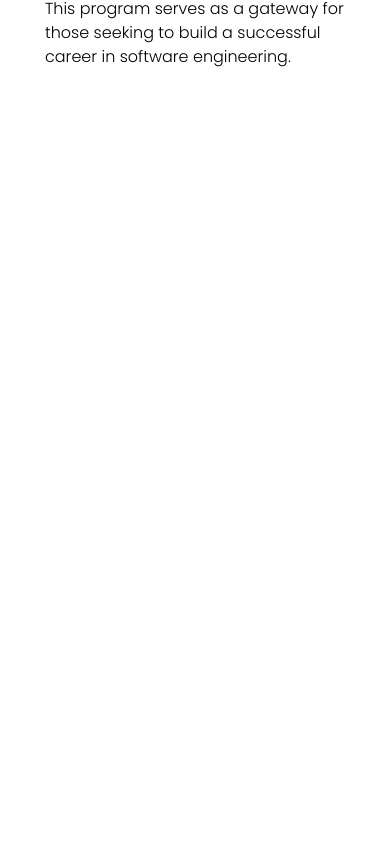
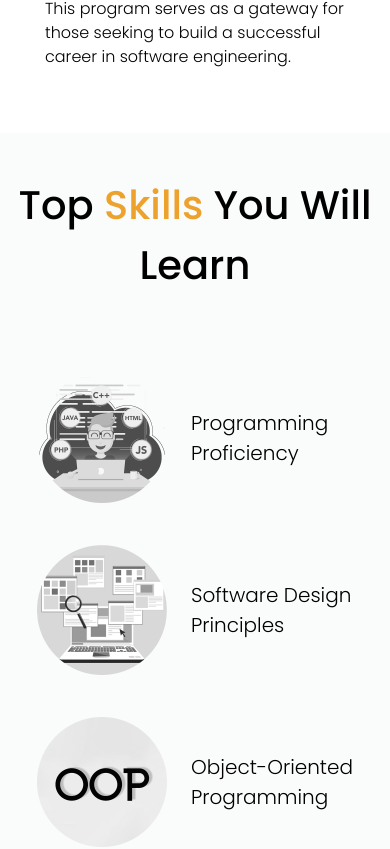
Before and after one commit to shadowisf/WestfordAssessmentTask, a React (Vite) app: page / in a window 390 px wide. Shown: the part 1995-2844 px from the top of the page. Before the commit the page ends 2128 px from the top, so only its background shows below. Built offline with nearby package versions, Linux system fonts and the light colour scheme.

Commit message:
made top skills responsive

```diff
--- a/src/App.tsx
+++ b/src/App.tsx
@@ -1,6 +1,6 @@
 import Hero from "./components/2-hero/_Hero";
 import ProgrammeOverview from "./components/3-programme-overview/_ProgramOverview";
-import TopSkillsYouWillLearn from "./components/4-top-skills/_TopSkillSYouWillLearn";
+import TopSkills from "./components/4-top-skills/_TopSkills";
 import JobOpportunities from "./components/5-job-opportunities/_JobOpportunities";
 import MinimumEligibility from "./components/6-minimum-eligibility/_MinimumEligibility";
 import RelatedCourses from "./components/7-related-courses/_RelatedCourses";
@@ -16,7 +16,7 @@ export default function App() {
 
       <ProgrammeOverview />
 
-      {/* <TopSkillsYouWillLearn /> */}
+      <TopSkills />
 
       {/* <JobOpportunities /> */}
 
--- a/src/components/4-top-skills/_TopSkillSYouWillLearn.tsx
+++ b/src/components/4-top-skills/_TopSkills.tsx
@@ -5,15 +5,15 @@ import ImageAgileDevelopment from "@assets/images/agile-development.png";
 import ImageSoftwareDocumentation from "@assets/images/software-documentation.png";
 import ImageCriticalThinking from "@assets/images/critical-thinking.png";
 
-export default function TopSkillsYouWillLearn() {
+export default function TopSkills() {
   return (
-    <div className="mt-[-125px] bg-[#FAFBFB] pt-[42px] pb-[83px] space-y-[78px]">
+    <div className="xl:mt-[-125px] bg-[#FAFBFB] pt-[42px] pb-[83px] space-y-[78px]">
       <h1 className="text-center text-[40px]">
         Top <span className="text-[#ECA22D]">Skills</span> You Will Learn
       </h1>
 
       {/* skills grid */}
-      <section className="grid grid-cols-3 gap-[83px] px-[167px] place-items-center ">
+      <section className="grid lg:grid-cols-2 xl:grid-cols-3 gap-[42px] xl:gap-[83px] xl:px-[167px] place-items-center ">
         <SkillItem img={ImageProgrammingProficiency}>
           Programming Proficiency
         </SkillItem>
```
